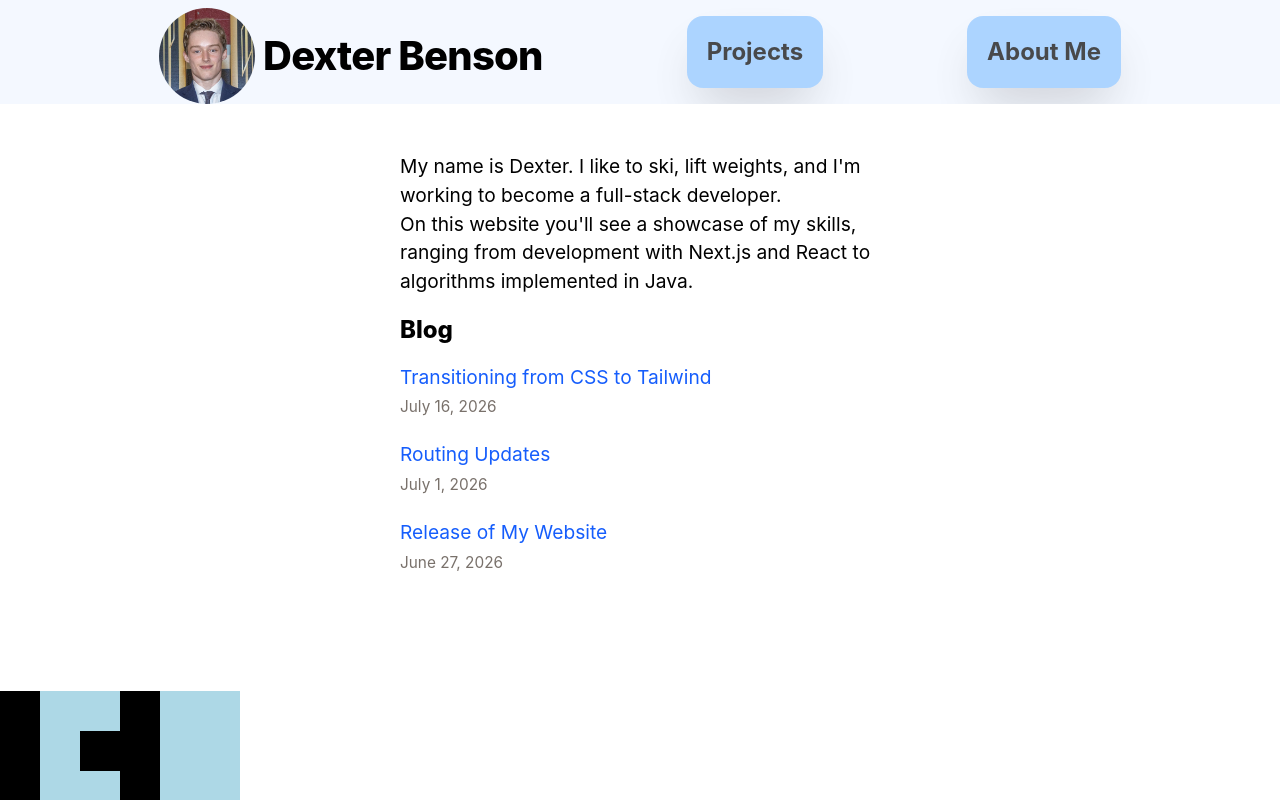
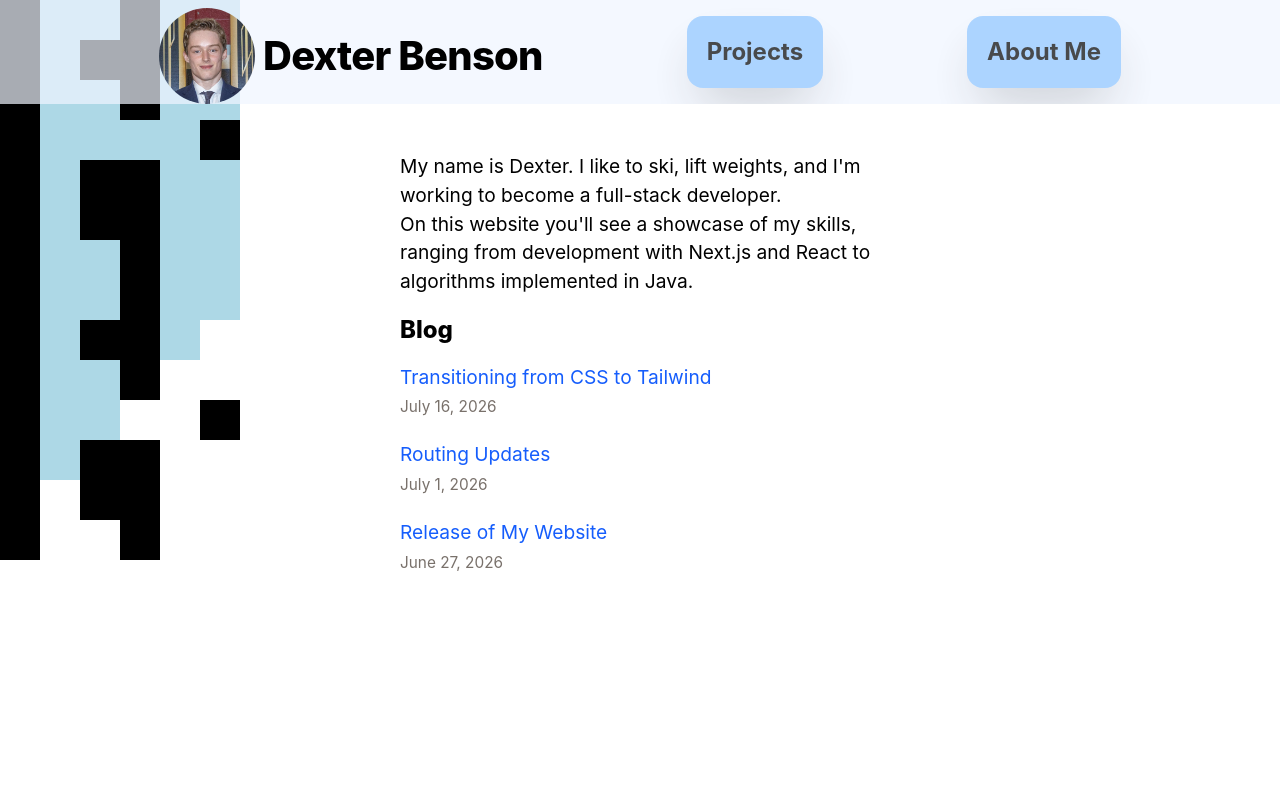
Before and after one commit to dexben5/nextjs-website, a Next.js app: page / in a window 1280 px wide. Shown: the top 800 px of the page. Built offline with nearby package versions, Linux system fonts and the light colour scheme.

Commit message:
create maze generator skeleton

```diff
--- a/components/MazeBackground.tsx
+++ b/components/MazeBackground.tsx
@@ -54,6 +54,7 @@ export default function MazeBackground({
       ref={canvasRef}
       width={grid[0].length * cellSize}
       height={grid.length * cellSize}
+      className="fixed top-0 left-0 -z-10"
     />
   );
 }
--- a/components/MazeDriver.tsx
+++ b/components/MazeDriver.tsx
@@ -3,6 +3,7 @@
 import useBfs from "@lib/useBfs";
 import MazeBackground from "@components/MazeBackground";
 import { Coord } from "@lib/bfs";
+import dfsGenerateMaze from "@lib/dfs-maze-generator";
 
 const grid = [
   [1, 0, 0, 1, 0, 0],
@@ -22,6 +23,8 @@ const grid = [
 ];
 const start: Coord = [0, 2];
 
+console.table(dfsGenerateMaze(4, 5));
+
 export default function MazeDriver() {
   // Start bfs with a given grid, start point, and delay between cell explorations
   const lastVisited = useBfs(grid, start, 150);
--- a/lib/bfs.ts
+++ b/lib/bfs.ts
@@ -1,7 +1,7 @@
 export type Coord = [number, number];
 
 // Set entries are compared based on memory address, so represent coordinates as strings
-export function key(x: number, y: number): string {
+function key(x: number, y: number): string {
   return `${x},${y}`;
 }
 
--- /dev/null
+++ b/lib/dfs-maze-generator.ts
@@ -0,0 +1,9 @@
+export default function dfsGenerateMaze(
+  rows: number,
+  cols: number,
+): number[][] {
+  const grid: number[][] = Array.from({ length: rows }, () =>
+    new Array(cols).fill(0),
+  );
+  return grid;
+}
```
